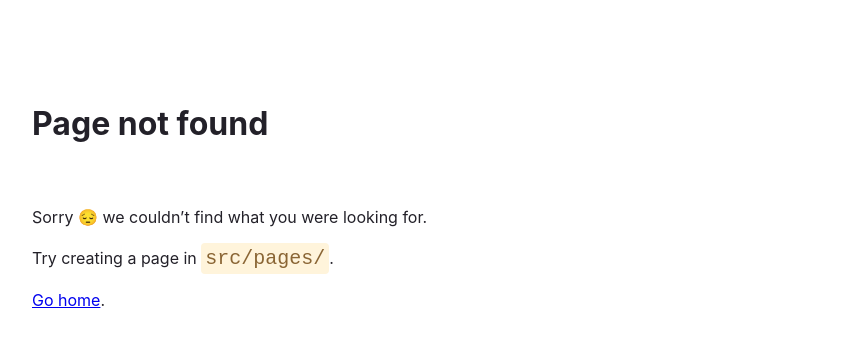
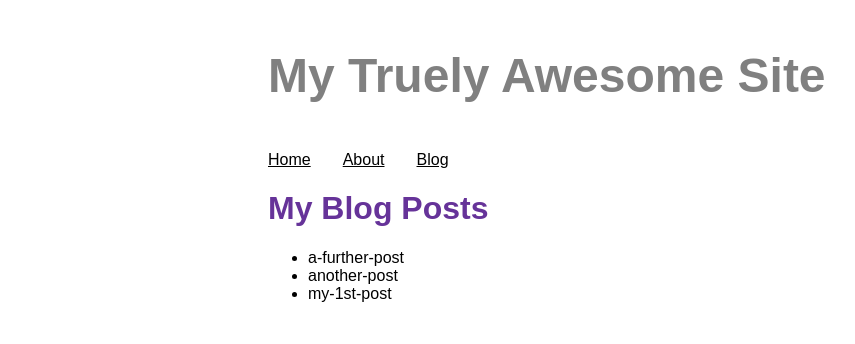
Before and after one commit to msb/my-first-gatsby-site, a Gatsby site: page /blog in a window 1280 px wide. Before the commit this address had no page. Shown: the whole page, without its empty margins (72-927 px from the left). Built offline with nearby package versions, Linux system fonts and the light colour scheme; Gatsby itself is replaced by a stand-in of ours.

Commit message:
Finished Gatsby Tutorial Part 4

```diff
--- a/gatsby-config.js
+++ b/gatsby-config.js
@@ -1,9 +1,16 @@
 module.exports = {
   siteMetadata: {
-    title: "My First Gatsby Site",
+    title: "My Truely Awesome Site",
   },
   plugins: [
     "gatsby-plugin-image",
     "gatsby-plugin-sharp",
+    {
+      resolve: "gatsby-source-filesystem",
+      options: {
+        name: `blog`,
+        path: `${__dirname}/blog`,
+      }
+    },
   ],
 }
--- a/src/components/layout.js
+++ b/src/components/layout.js
@@ -1,15 +1,27 @@
 import * as React from 'react'
-import { Link } from 'gatsby'
+import { Link, useStaticQuery, graphql } from 'gatsby'
 import { container } from './layout.module.css'
 
 const Layout = ({ pageTitle, children }) => {
+  const data = useStaticQuery(graphql`
+    query {
+      site {
+        siteMetadata {
+          title
+        }
+      }
+    }
+  `)
+
   return (
     <div className={container}>
-      <title>{pageTitle}</title>
+      <title>{pageTitle} | {data.site.siteMetadata.title}</title>
+      <header>{data.site.siteMetadata.title}</header>
       <nav>
         <ul>
           <li><Link to="/">Home</Link></li>
           <li><Link to="/about">About</Link></li>
+          <li><Link to="/blog">Blog</Link></li>
         </ul>
       </nav>
       <main>
--- a/src/components/layout.module.css
+++ b/src/components/layout.module.css
@@ -1,7 +1,14 @@
 .container {
   margin: auto;
-  max-width: 500px;
+  max-width: 600px;
   font-family: sans-serif;
+}
+
+.container header {
+  font-size: 3rem;
+  color: gray;
+  font-weight: 700;
+  margin: 3rem 0;
 }
 
 .container h1 {
--- /dev/null
+++ b/src/pages/blog.js
@@ -0,0 +1,29 @@
+import * as React from 'react'
+import { graphql } from 'gatsby'
+import Layout from '../components/layout'
+
+const BlogPage = ({ data: { allFile: { nodes: names } } }) => {
+  return (
+    <Layout pageTitle="My Blog Posts">
+      <ul>
+      {
+        names.map(({ name }) => (
+          <li key={name}>{name}</li>
+        ))
+      }
+      </ul>
+    </Layout>
+  )
+}
+
+export const query = graphql`
+  query {
+    allFile {
+      nodes {
+        name
+      }
+    }
+  }
+`
+
+export default BlogPage
```
Also changed, not shown: blog/a-further-post.mdx (added), blog/another-post.mdx (added), blog/my-1st-post.mdx (added).
